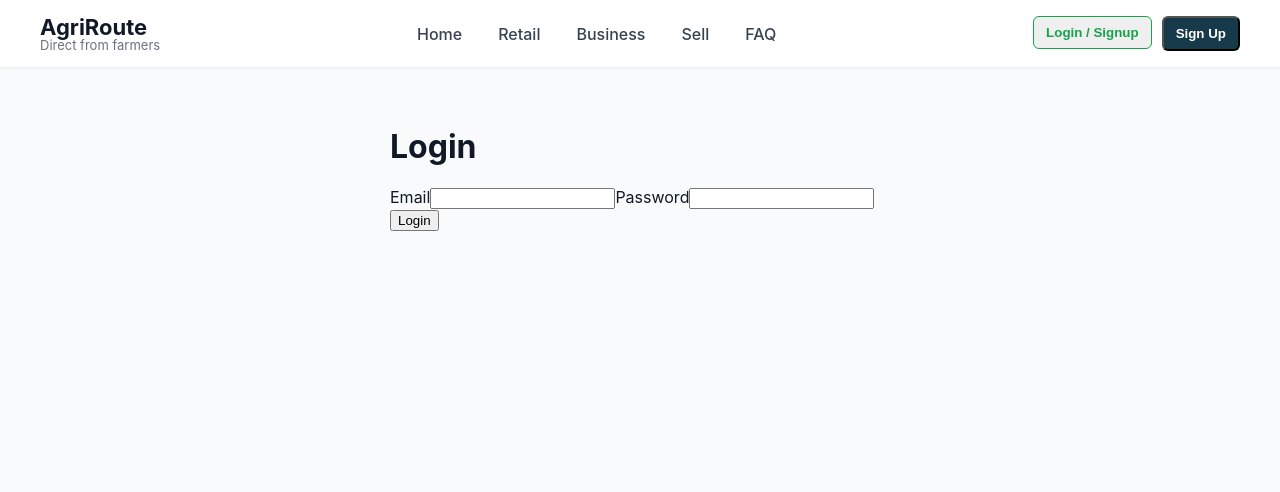
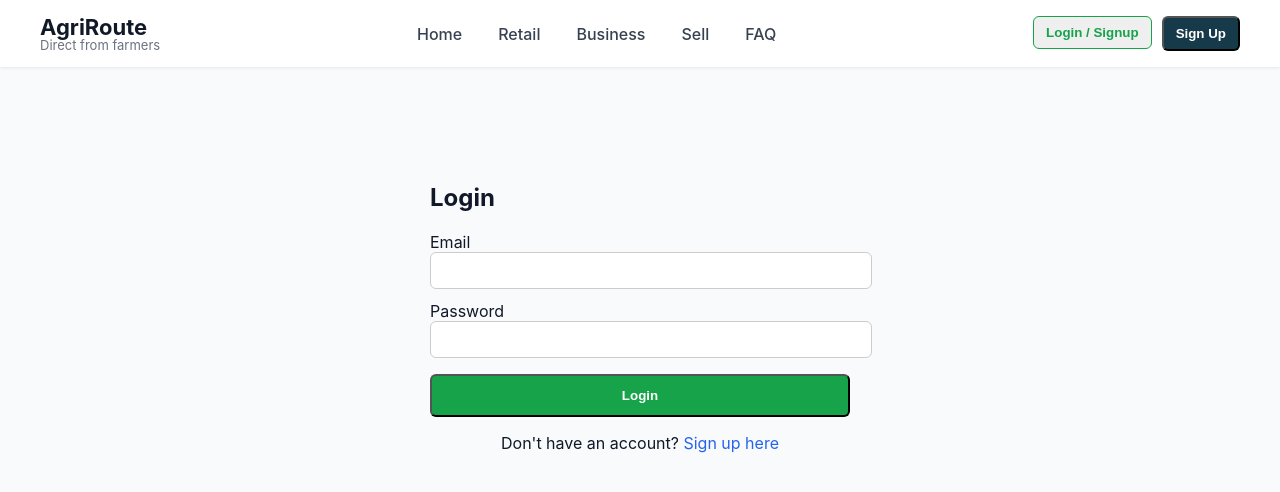
Before and after one commit to AgriRouteco/AgriRoute, a Next.js app: page /login in a window 1280 px wide. Shown: the top 492 px of the page. Built offline with nearby package versions, Linux system fonts and the light colour scheme; no server answers.

Commit message:
Update login.js
added new login

```diff
--- a/pages/login.js
+++ b/pages/login.js
@@ -1,38 +1,83 @@
-import { supabase } from "../lib/supabaseClient"
+import { useState } from "react";
+import { supabase } from "../lib/supabaseClient";
 
 export default function Login() {
+  const [loading, setLoading] = useState(false);
+  const [errorMsg, setErrorMsg] = useState("");
+
   async function handleLogin(e) {
-    e.preventDefault()
+    e.preventDefault();
+    setLoading(true);
+    setErrorMsg("");
 
-    const email = e.target.email.value
-    const password = e.target.password.value
+    const email = e.target.email.value;
+    const password = e.target.password.value;
 
     const { error } = await supabase.auth.signInWithPassword({
       email,
       password,
-    })
+    });
 
     if (error) {
-      alert(error.message)
-      return
+      setErrorMsg(error.message);
+    } else {
+      window.location.href = "/"; // Send user home after login
     }
 
-    alert("Logged in!")
+    setLoading(false);
   }
 
   return (
-    <div style={{ maxWidth: 500, margin: "40px auto" }}>
-      <h1>Login</h1>
+    <div style={{ maxWidth: "420px", margin: "60px auto", padding: "20px" }}>
+      <h1 style={{ fontSize: "24px", fontWeight: "700", marginBottom: "20px" }}>
+        Login
+      </h1>
+
+      {errorMsg && (
+        <div style={{ background: "#fee2e2", padding: "10px", borderRadius: "6px", marginBottom: "12px", color: "#dc2626" }}>
+          {errorMsg}
+        </div>
+      )}
 
       <form onSubmit={handleLogin}>
         <label>Email</label>
-        <input name="email" type="email" required />
+        <input
+          name="email"
+          type="email"
+          required
+          style={{ width: "100%", padding: "10px", marginBottom: "12px", borderRadius: "6px", border: "1px solid #ccc" }}
+        />
 
         <label>Password</label>
-        <input name="password" type="password" required />
+        <input
+          name="password"
+          type="password"
+          required
+          style={{ width: "100%", padding: "10px", marginBottom: "16px", borderRadius: "6px", border: "1px solid #ccc" }}
+        />
 
-        <button type="submit">Login</button>
+        <button
+          type="submit"
+          disabled={loading}
+          style={{
+            width: "100%",
+            padding: "12px",
+            background: "#16a34a",
+            color: "white",
+            fontWeight: "600",
+            borderRadius: "6px",
+          }}
+        >
+          {loading ? "Logging in..." : "Login"}
+        </button>
       </form>
+
+      <p style={{ marginTop: "16px", textAlign: "center" }}>
+        Don't have an account?{" "}
+        <a href="/signup" style={{ color: "#2563eb" }}>
+          Sign up here
+        </a>
+      </p>
     </div>
-  )
+  );
 }
```
